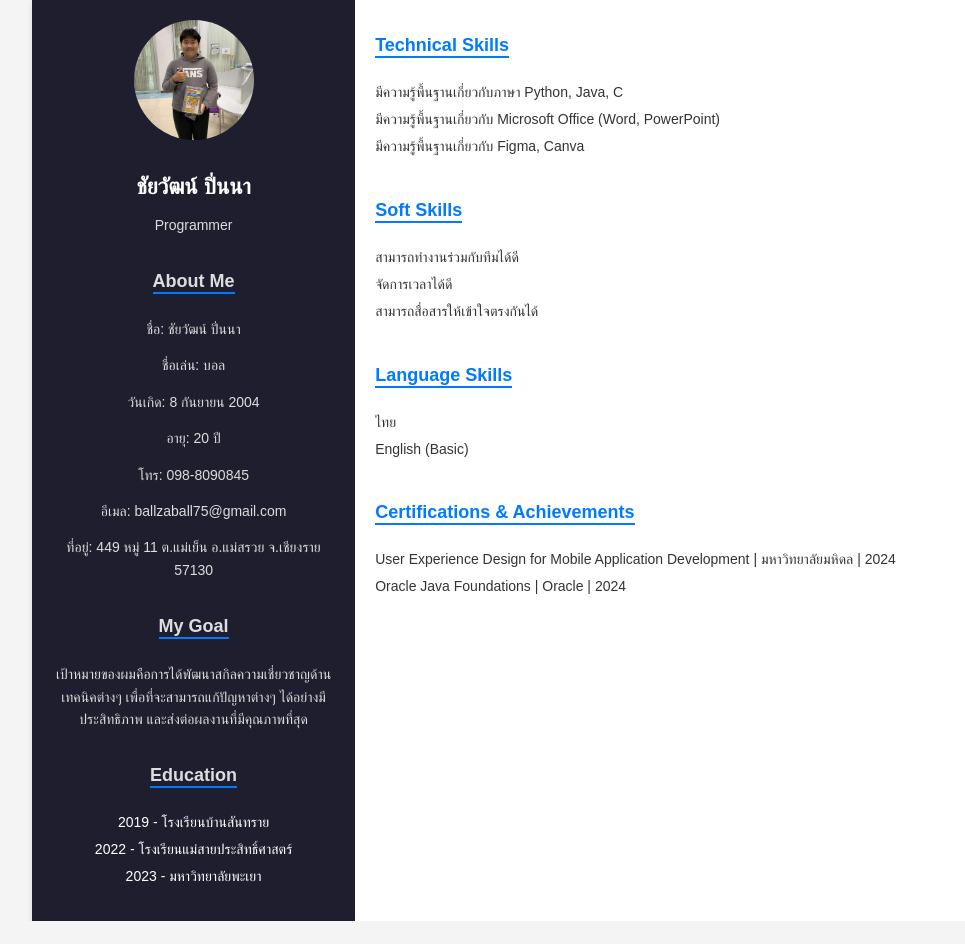
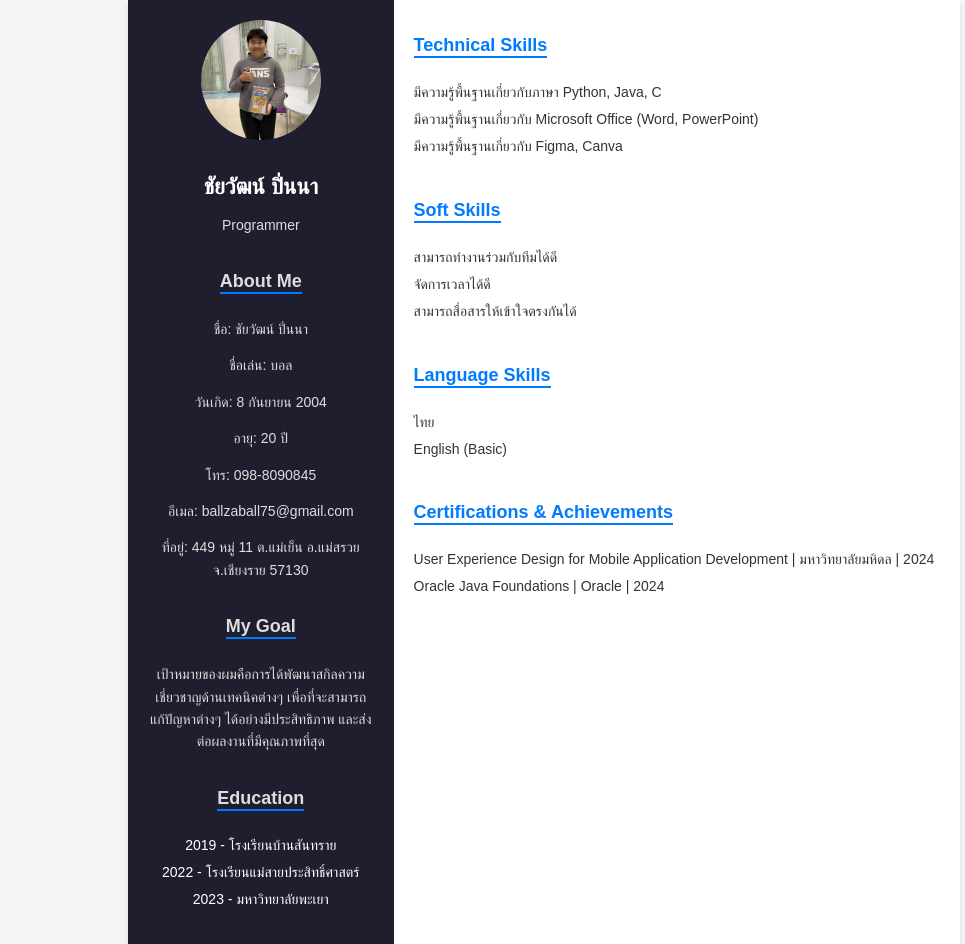
Before and after one commit to ballzaball75/ballzaball75.github.io, a plain HTML site: page index.html in a window 1280 px wide. Shown: the whole page, without its empty margins (96-1061 px from the left). Before the commit the page ends 921 px from the top, so only its background shows below. Drawn offline with Linux system fonts and the light colour scheme.

Commit message:
Update styles.css

```diff
--- a/styles.css
+++ b/styles.css
@@ -8,7 +8,7 @@ body {
 .resume-container {
     display: flex;
     flex-direction: row;
-    max-width: 80%;
+    max-width: 65%;
     margin: auto;
     background-color: #fff;
     box-shadow: 0 4px 6px rgba(0, 0, 0, 0.1);
```
